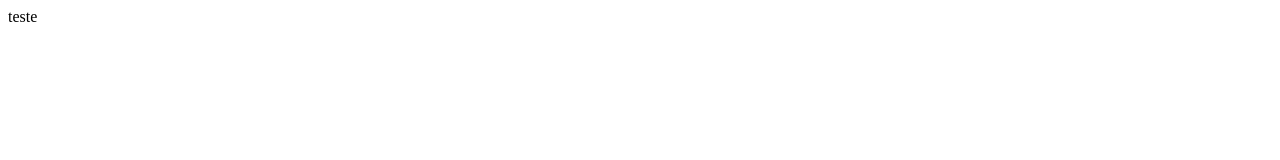
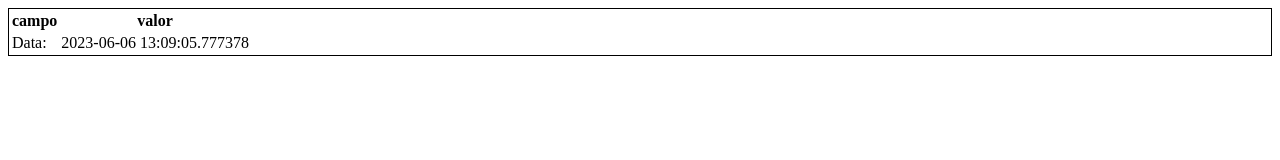
Before and after one commit to CaioViktor/Test_Upload, a plain HTML site: page index.html in a window 1280 px wide. Drawn offline with nearby package versions, Linux system fonts and the light colour scheme.

Commit message:
create table

```diff
--- a/data.json
+++ b/data.json
@@ -1 +1 @@
-{"data":"teste"}
+{"data": "2023-06-06 13:09:05.777378"}
--- a/index.html
+++ b/index.html
@@ -8,14 +8,22 @@
         <title>Teste</title>
     </head>
     <body>
-        <div id="data">
+        <div id="data" style="border: 1px solid black;">
 
         </div>
     </body>
     <footer>
         <script>
             const data = d3.json("data.json").then(function(data){
-                $("#data").text(data.data);
+                content = "<table><thead><tr><th>campo</th><th>valor</th></tr></thead>";
+                content+="<tbody>";
+                content+="<tr>";
+                content+="<td>Data:</td>"
+                content+="<td>"+data.data+"</td>";
+                content+="</tr>";
+                content+="</tbody>";
+                content+="</table>"
+                $("#data").append(content);
                 return data;
             });
         </script>
```
